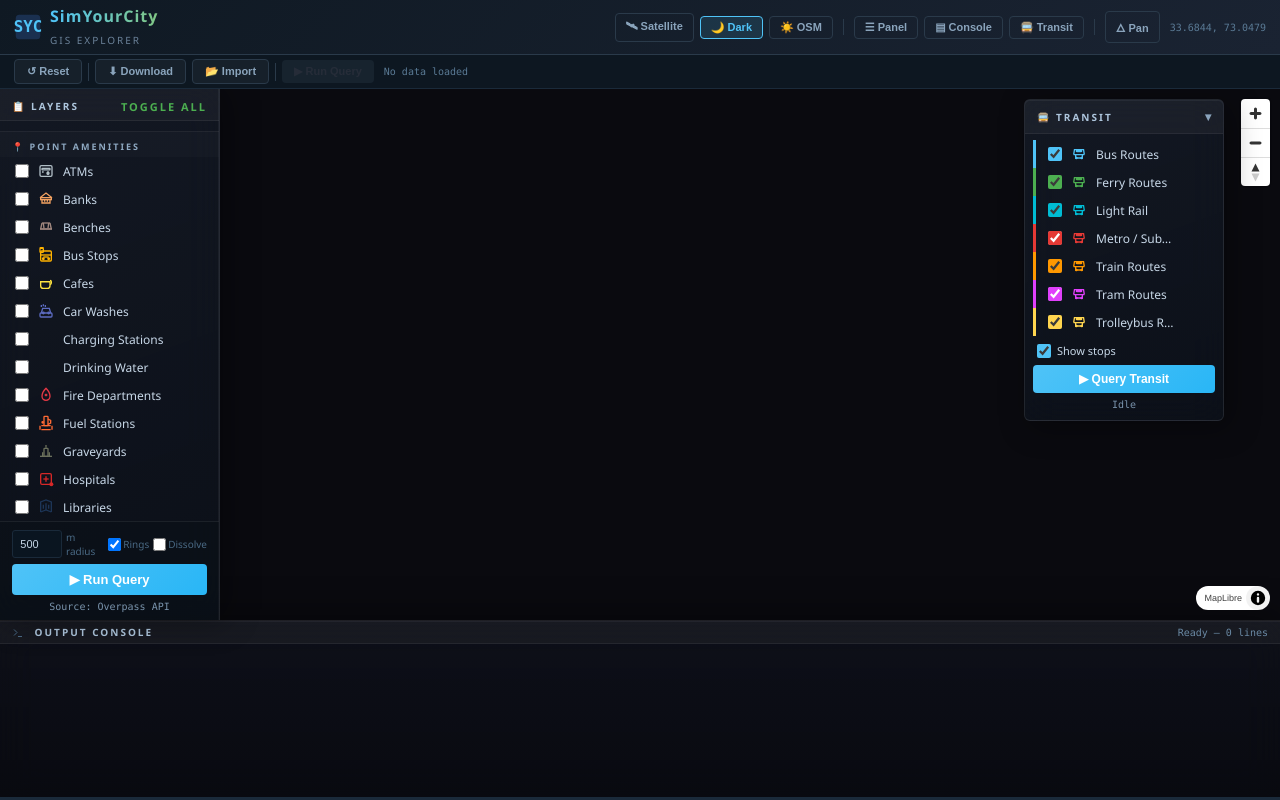
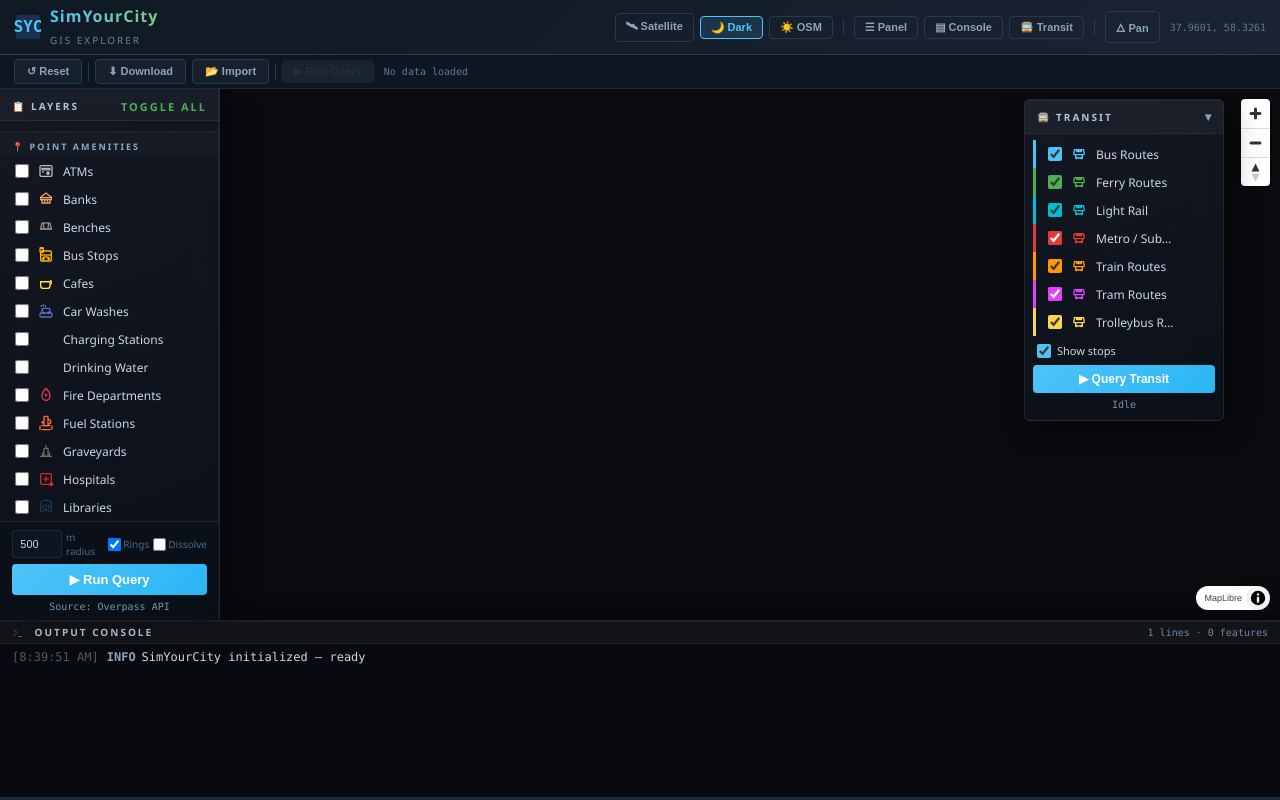
Before and after one commit to retrospectionn/simyourcity, a Flask app: page / in a window 1280 px wide. Run offline with Flask 3, Linux system fonts and the light colour scheme; data that the repository does not hold is empty.

Commit message:
Switch default view to Ashgabat; fix console black bar
- Default center/bbox/zoom now Ashgabat, Turkmenistan
- Console uses solid background (backdrop-filter rendered black)
- detectStatic checks r.ok so static mode activates on GitHub Pages
- Startup log line so console is never empty
- Rebuilt docs/

```diff
--- a/app.py
+++ b/app.py
@@ -377,7 +377,7 @@ if __name__ == "__main__":
     logger.info(f"Data source: {'Local PBF file' if config.USE_PBF else 'Overpass API'}")
     if config.USE_PBF:
         logger.info(f"PBF: {config.PBF_PATH}")
-    logger.info(f"Default area: Islamabad, Pakistan")
+    logger.info(f"Default area: Ashgabat, Turkmenistan")
     logger.info(f"Open: http://{HOST}:{PORT}")
     logger.info("=" * 50)
     app.run(host=HOST, port=PORT, debug=DEBUG, threaded=True)
--- a/static/js/simyourcity.js
+++ b/static/js/simyourcity.js
@@ -1,7 +1,7 @@
 /* SimYourCity - Main Application Script */
 
-const LAT = 33.6844;
-const LNG = 73.0479;
+const LAT = 37.9601;
+const LNG = 58.3261;
 
 const STYLES = {
   light: 'https://basemaps.cartocdn.com/gl/positron-gl-style/style.json',
@@ -63,7 +63,11 @@ let IS_STATIC = false;
 
 function detectStatic() {
   return fetch('/api/pbf/status', { method: 'GET' })
-    .then(r => { IS_STATIC = false; return false; })
+    .then(r => {
+      if (!r.ok) throw new Error('no backend');
+      IS_STATIC = false;
+      return false;
+    })
     .catch(() => { IS_STATIC = true; return true; });
 }
 
@@ -197,6 +201,7 @@ function init() {
   initResize();
   initToolbar();
   updateLegend();
+  addLog('i', 'SimYourCity initialized — ready');
   detectStatic().then(isStatic => {
     if (isStatic) {
       document.getElementById('dataSource').textContent = 'Source: Overpass API (static)';
--- a/templates/index.html
+++ b/templates/index.html
@@ -90,7 +90,7 @@
   .t-status{font-size:10px;color:#7a94ad;font-family:'Consolas',monospace;text-align:center;padding:2px 0 4px}
 
   /* ── Console ─────────────────────────────────────────────────────────────── */
-  .console-panel{height:180px;flex-shrink:0;background:linear-gradient(180deg,rgba(22,28,42,.35),rgba(8,10,16,.55));backdrop-filter:blur(18px) saturate(1.4);-webkit-backdrop-filter:blur(18px) saturate(1.4);border-top:1px solid rgba(255,255,255,.09);box-shadow:inset 0 1px 0 rgba(255,255,255,.05),0 -8px 30px rgba(0,0,0,.35);display:flex;flex-direction:column;transition:height .25s ease,border-color .25s ease,opacity .2s ease;overflow:hidden}
+  .console-panel{height:180px;flex-shrink:0;background:rgba(8,10,16,.92);border-top:1px solid rgba(255,255,255,.09);box-shadow:inset 0 1px 0 rgba(255,255,255,.05),0 -8px 30px rgba(0,0,0,.35);display:flex;flex-direction:column;transition:height .25s ease,border-color .25s ease,opacity .2s ease;overflow:hidden}
   .console-panel.hidden{height:0;border-top-color:transparent;opacity:0}
   .console-panel.hidden .console-body,.console-panel.hidden .console-header,.console-panel.hidden .progress-wrap{display:none}
   .console-header{display:flex;align-items:center;justify-content:space-between;padding:4px 12px;background:rgba(255,255,255,.04);border-bottom:1px solid rgba(255,255,255,.06);flex-shrink:0;cursor:row-resize;user-select:none}
@@ -175,7 +175,7 @@
       <button class="nav-btn" id="btnTransit" onclick="toggleTransitPanel()" title="Show/hide transport panel">🚍 Transit</button>
       <span class="nav-sep"></span>
       <button class="nav-btn" id="btnMode" onclick="toggleMode()" title="Toggle pan / select mode">🜂 Pan</button>
-      <span class="tool-info" id="coordDisplay">33.6844, 73.0479</span>
+      <span class="tool-info" id="coordDisplay">37.9601, 58.3261</span>
     </div>
   </nav>
 
```
Also changed, not shown: config.py (+4 -4 lines).
